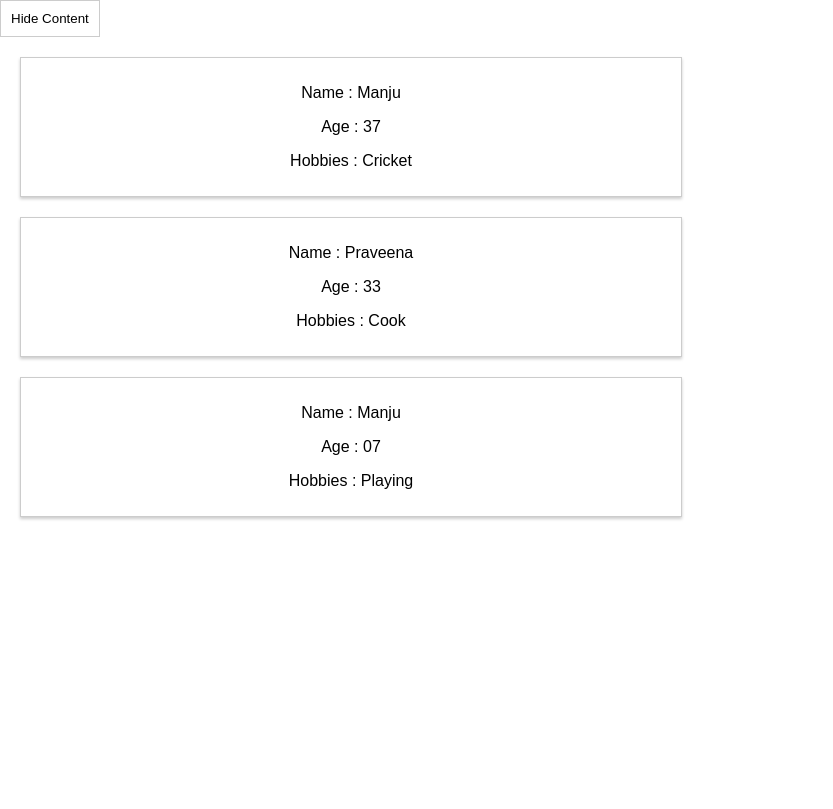
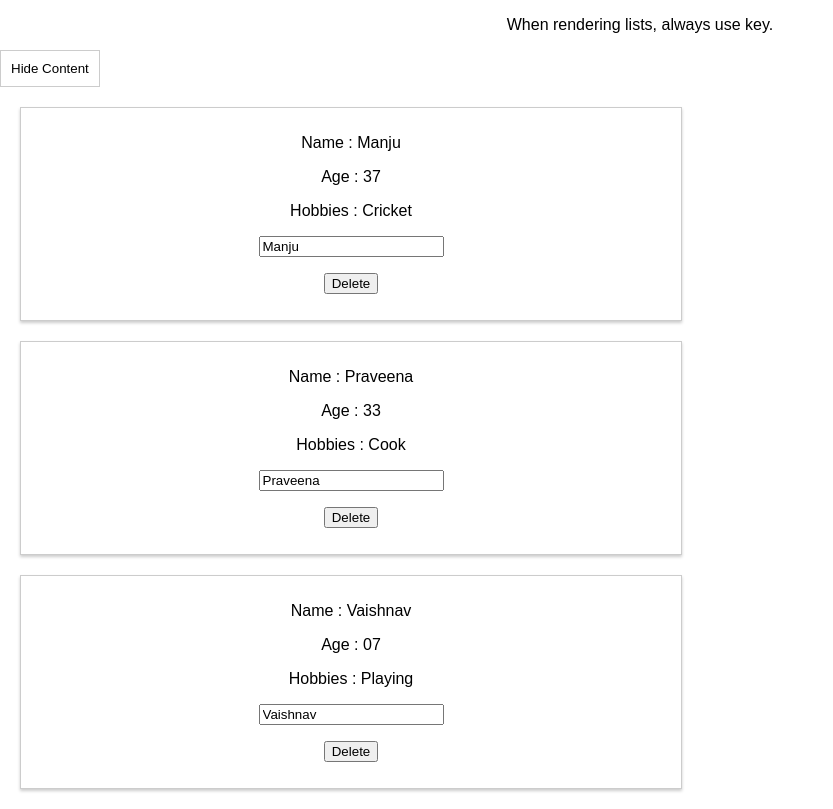
Before and after one commit to ecmpractitioner/react-js-basics, a React (Create React App) app in the folder react-complete-guide/: page / in a window 1280 px wide. Both pictures are taken after a click on the button "Show Content". Shown: the whole page, without its empty margins (0-833 px from the left). Built offline with nearby package versions, Linux system fonts and the light colour scheme.

Commit message:
render person component dynamicaaly using id

```diff
--- a/react-complete-guide/src/App.js
+++ b/react-complete-guide/src/App.js
@@ -6,48 +6,64 @@ import ButtonStyle from "./css/Common/Button.css";
 class App extends Component {
   state = {
     Persons: [
-      { name: "Manju", age: "37", hobbies: "Cricket" },
-      { name: "Praveena", age: "33", hobbies: "Cook" },
-      { name: "Manju", age: "07", hobbies: "Playing" }
+      { id: "1", name: "Manju", age: "37", hobbies: "Cricket" },
+      { id: "2", name: "Praveena", age: "33", hobbies: "Cook" },
+      { id: "3", name: "Vaishnav", age: "07", hobbies: "Playing" }
     ],
     showContent: false,
-    buttonTitle:'Show Content'
+    buttonTitle: "Show Content"
   };
 
+  nameChangeNameHandler = (event, index) => {
+    //this is bad way of changing or updating the state. NEVER DO THIS WAY
+    //const oldPersons = this.state.Persons;
+    const oldPersons=[...this.state.Persons];
+    oldPersons[index].name = event.target.value;
+
+    this.setState({
+      Persons: oldPersons
+    });
+  };
   toggleNames = event => {
-    this.setState(
-      {
-        showContent: !this.state.showContent,
-        buttonTitle:!this.state.showContent? 'Hide Content':'Show Content'
-      }
-      );
+    this.setState({
+      showContent: !this.state.showContent,
+      buttonTitle: !this.state.showContent ? "Hide Content" : "Show Content"
+    });
   };
+
+  deletePersonComponent=(index)=>{
+
+    const deletePerson = [... this.state.Persons];
+    deletePerson.splice(index,1);
+    this.setState({Persons:deletePerson});
+  }
   render() {
     let dynamicPersonsContent = null;
     if (this.state.showContent) {
       dynamicPersonsContent = (
         <div>
-          <Person
-            name={this.state.Persons[0].name}
-            age={this.state.Persons[0].age}
-            hobbies={this.state.Persons[0].hobbies}
-          ></Person>
-          <Person
-            name={this.state.Persons[1].name}
-            age={this.state.Persons[1].age}
-            hobbies={this.state.Persons[1].hobbies}
-          ></Person>
-          <Person
-            name={this.state.Persons[2].name}
-            age={this.state.Persons[2].age}
-            hobbies={this.state.Persons[2].hobbies}
-          ></Person>
+          {this.state.Persons.map((person, index) => {
+            return (
+              <Person
+                name={person.name}
+                age={person.age}
+                hobbies={person.hobbies}
+                change={event => this.nameChangeNameHandler(event, index)}
+                delete={(event)=>{this.deletePersonComponent(index)}}
+                key={person.id}
+              ></Person>
+            );
+          })}
         </div>
       );
     }
 
     return (
+
       <div className="App">
+        <div>
+        <p>When rendering lists, always use key.</p>
+      </div>
         <div>
           <button className="ButtonStyle" onClick={this.toggleNames}>
             {this.state.buttonTitle}
--- a/react-complete-guide/src/Components/Person/Person.js
+++ b/react-complete-guide/src/Components/Person/Person.js
@@ -7,6 +7,8 @@ const person = props => {
       <p>Name : {props.name}</p>
       <p>Age : {props.age}</p>
       <p>Hobbies : {props.hobbies}</p>
+      <p><input type="text" onChange={props.change} value={props.name}></input></p>
+      <p><button onClick={props.delete}>Delete</button></p>
 
     </div>
 
```
